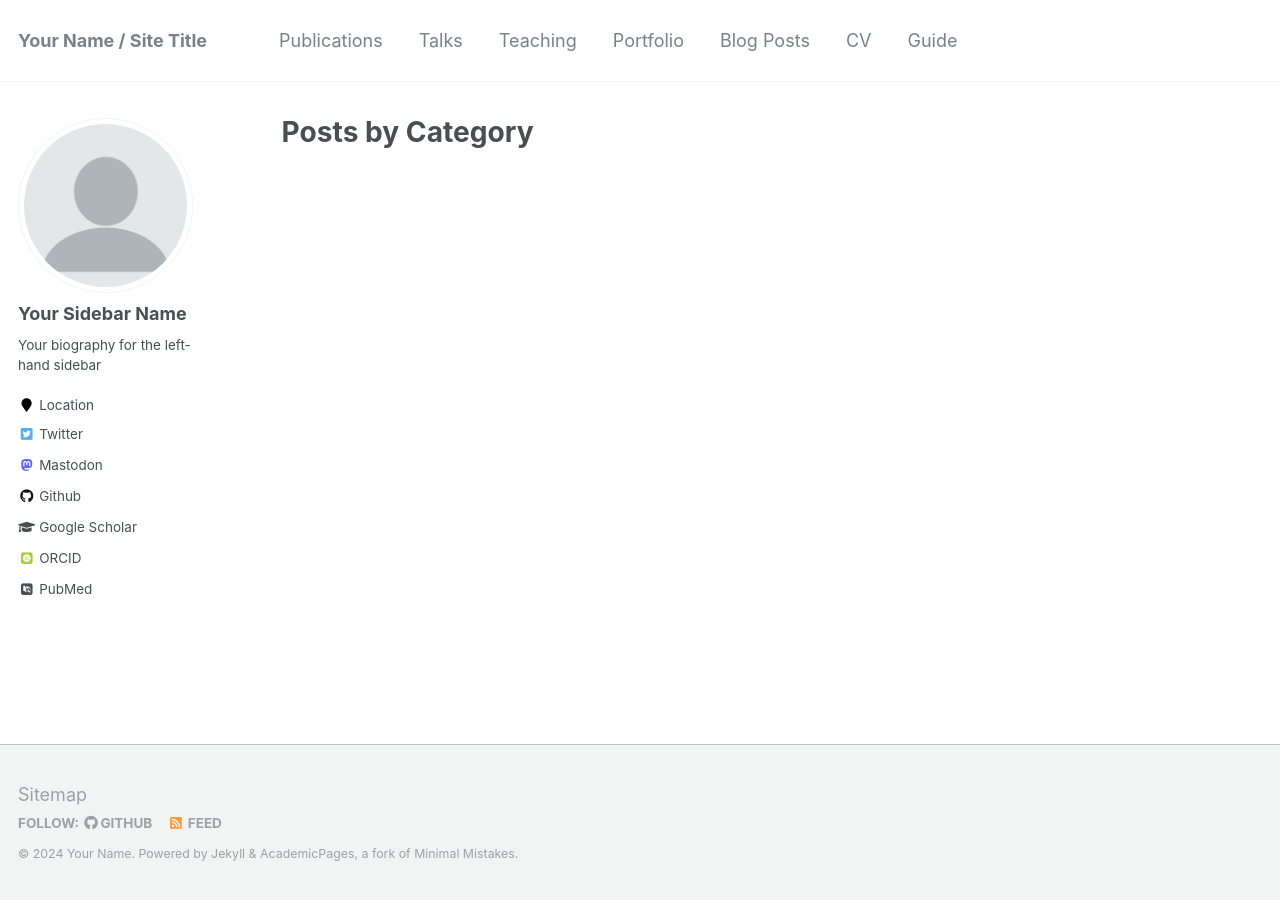
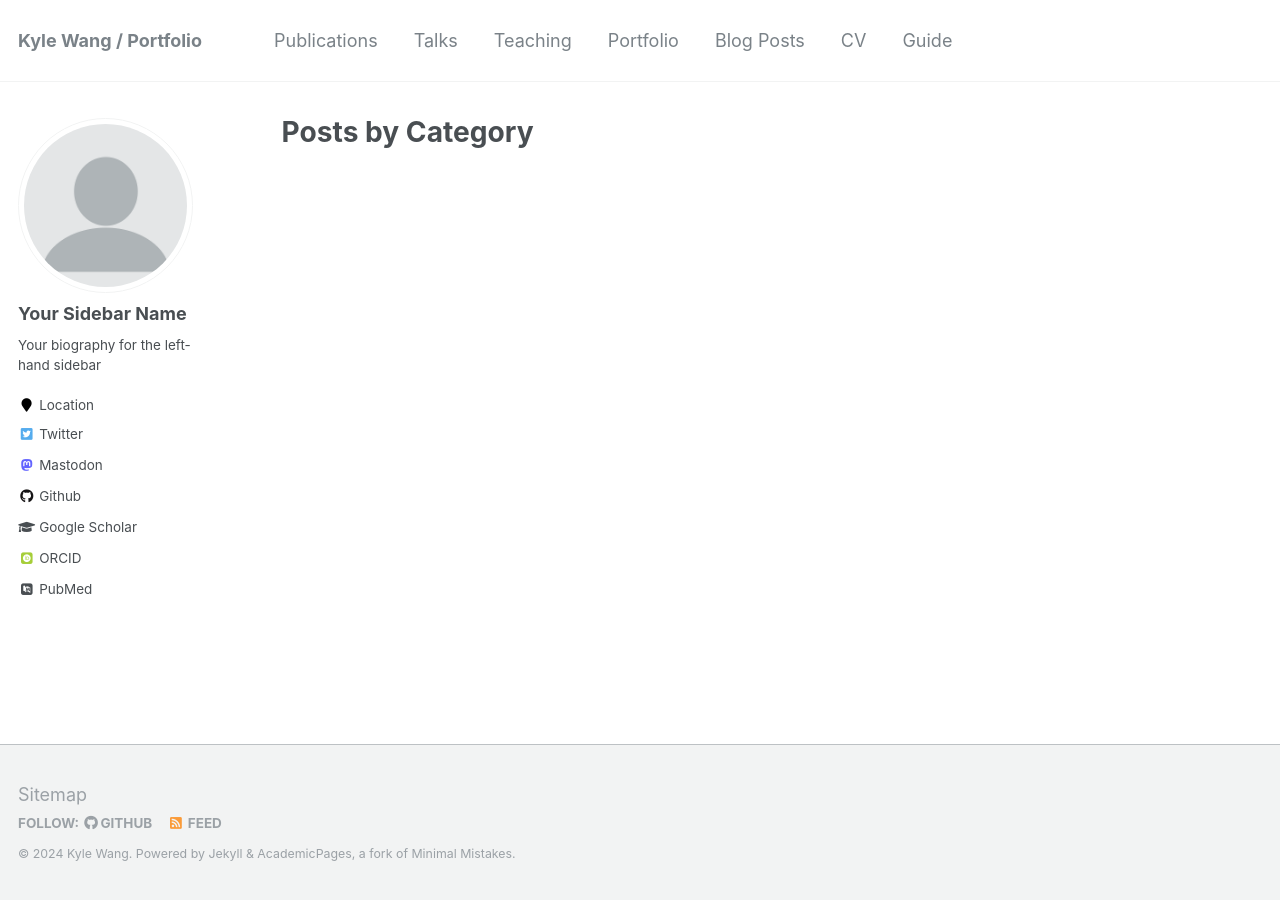
Before and after one commit to kyleearth/kyleearth.github.io, a Jekyll site: the page built from _pages/category-archive.html, in a window 1280 px wide. Built offline with Jekyll 4.4.1, drawn with Linux system fonts in a browser that asks for light colours; some web fonts are replaced.

Commit message:
Update _config.yml

```diff
--- a/_config.yml
+++ b/_config.yml
@@ -7,9 +7,9 @@
 
 # Basic Site Settings
 locale                   : "en-US"
-title                    : "Your Name / Site Title"
+title                    : "Kyle Wang / Portfolio"
 title_separator          : "-"
-name                     : &name "Your Name"
+name                     : &name "Kyle Wang"
 description              : &description "personal description"
 url                      : https://academicpages.github.io # the base hostname & protocol for your site e.g. "https://mmistakes.github.io"
 baseurl                  : "" # the subpath of your site, e.g. "/blog"
```
